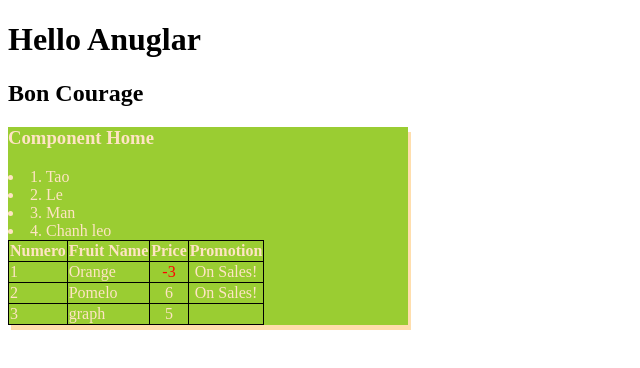
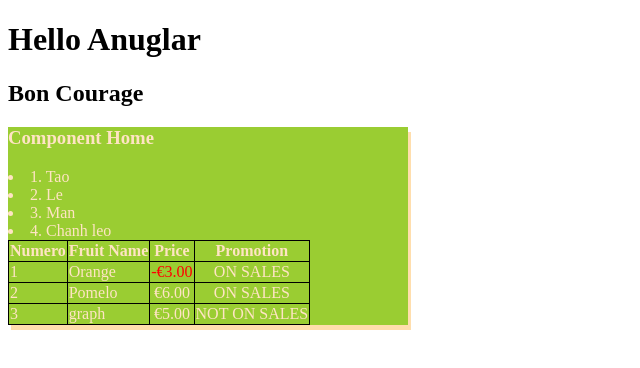
Before and after one commit to anhLEvn/Angular12-github, an Angular app: page / in a window 1280 px wide. Shown: the top 368 px of the page, without its empty margins (0-640 px from the left). Built offline with nearby package versions, Linux system fonts and the light colour scheme.

Commit message:
Commit Pine

```diff
--- a/src/app/app.module.ts
+++ b/src/app/app.module.ts
@@ -6,12 +6,14 @@ import { AppRoutingModule } from './app-routing.module';
 import { AppComponent } from './app.component';
 import { HomeComponent } from './home/home.component';
 import { AboutComponent } from './about/about.component';
+import { OnSalesPipe } from './on-sales.pipe';
 
 @NgModule({
   declarations: [
     AppComponent,
     HomeComponent,
-    AboutComponent
+    AboutComponent,
+    OnSalesPipe
   ],
   imports: [
     BrowserModule,
--- a/src/app/home/home.component.html
+++ b/src/app/home/home.component.html
@@ -17,10 +17,11 @@
       <td>{{i+1}}</td>
       <td>{{fruit.fruitName}}</td>
       <td class="center">
-        <span [ngClass]="{'negative-price':fruit.price < 0}">{{fruit.price}}</span>
+        <span [ngClass]="{'negative-price':fruit.price < 0}">{{fruit.price | currency:'EUR':'symbol':'1.2'}}</span>
       </td>
       <td class="center">
-        <span *ngIf = "fruit.promotion">On Sales!</span>    </td>
+        <!-- *ngIf = "fruit.promotion" -->
+        <span >{{fruit.promotion | onSales | uppercase }}</span>    </td>
     </tr>
 
   </table>
--- /dev/null
+++ b/src/app/on-sales.pipe.ts
@@ -0,0 +1,17 @@
+import { Pipe, PipeTransform } from '@angular/core';
+
+@Pipe({
+  name: 'onSales'
+})
+export class OnSalesPipe implements PipeTransform {
+
+  transform(value: unknown, ...args: unknown[]): string {
+    // console.log("my pipe", value);
+    if(value){
+      return "on sales";
+    }
+
+    return 'not on sales';
+  }
+
+}
```
Also changed, not shown: 1 other file (tests, documents, lock files or other folders).
